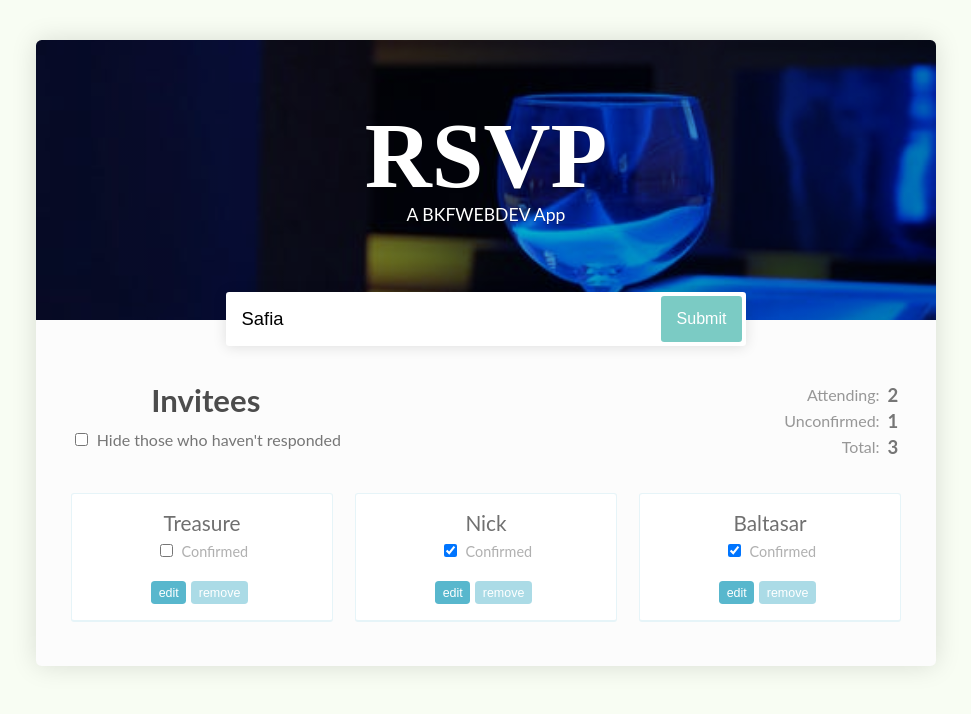
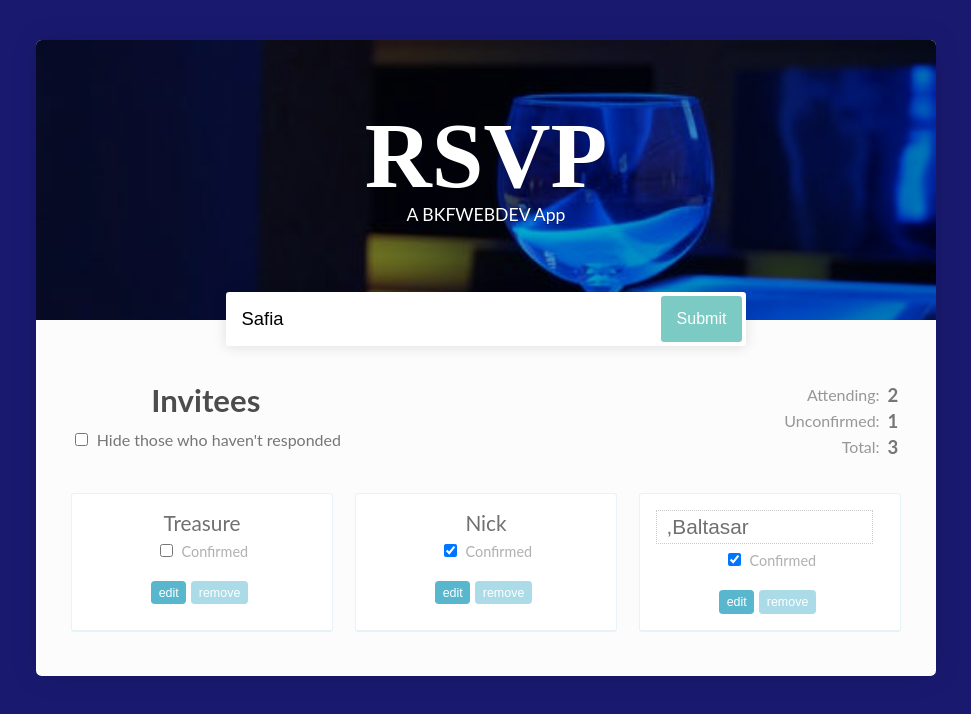
Before and after one commit to bkfwebdev/react-rsvp-app, a React (Create React App) app: page / in a window 1280 px wide. Shown: the top 714 px of the page, without its empty margins (154-1125 px from the left). Built offline with nearby package versions, Linux system fonts and the light colour scheme.

Commit message:
further component break down, working on edit feature

```diff
--- a/src/App.js
+++ b/src/App.js
@@ -8,27 +8,31 @@
     guests:[
       {
         name:"Treasure",
-        isConfirmed:false
+        isConfirmed:false,
+        isEditing:false
       },
       {
         name:"Nick",
-        isConfirmed:true
+        isConfirmed:true,
+        isEditing:false
       },
       {
         name:"Baltasar",
-        isConfirmed:true
+        isConfirmed:true,
+        isEditing:true
       }
     ]
   };
 
 getTotalInvited = () => this.state.guests.length;
-toggleConfirmationAt = indexToChange => {
+
+toggleGuestPropertyAt  =(property, indexToChange) => {
   this.setState({
     guests:this.state.guests.map((guest,index)=>{
       if (index === indexToChange){
         return {
           ...guest,
-          isConfirmed : !guest.isConfirmed
+          [property] : !guest[property]
         };
       }
       return guest;
@@ -36,6 +40,11 @@
   });
 
 }
+
+toggleConfirmationAt = index => this.toggleGuestPropertyAt("isConfirmed",index);
+toggleEditingAt = index => this.toggleGuestPropertyAt("isEditing",index);
+
+
 
   render() {
     return (
@@ -73,7 +82,8 @@
         </table>
        <GuestList
        guests = {this.state.guests}
-       toggleConfirmationAt ={this.toggleConfirmationAt}/>
+       toggleConfirmationAt ={this.toggleConfirmationAt}
+       toggleEditingAt = {this.toggleEditingAt}/>
       </div>
     </div>
     );
--- a/src/Guest.js
+++ b/src/Guest.js
@@ -1,13 +1,13 @@
 import React from "react";
 import PropTypes from "prop-types";
-
+import GuestName from "./GuestName";
 const Guest = props =>
 <li>
-  <span>{props.name}</span>
+  <GuestName isEditing = {props.isEditing}> {props.name}</GuestName>
   <label>
     <input type="checkbox" checked = {props.isConfirmed} onChange ={props.handleConfirmation}/> Confirmed
   </label>
-  <button>edit</button>
+  <button onClick = {props.handleToggleEditing}>edit</button>
   <button>remove</button>
 </li>;
 
@@ -16,7 +16,9 @@
 Guest.propTypes = {
     name: PropTypes.string.isRequired,
     isConfirmed: PropTypes.bool.isRequired,
-    handleConfirmation: PropTypes.func.isRequired
+    isEditing:PropTypes.bool.isRequired,
+    handleConfirmation: PropTypes.func.isRequired,
+    handleToggleEditing: PropTypes.func.isRequired
   }
 
 export default Guest;
--- a/src/GuestList.js
+++ b/src/GuestList.js
@@ -5,15 +5,20 @@
 const GuestList = props =>
 <ul>
 {props.guests.map((guest, index) =>
-  <Guest key={index} name = {guest.name} isConfirmed = {guest.isConfirmed}
-  handleConfirmation = {() => props.toggleConfirmationAt(index)}/>
+  <Guest key={index}
+  name = {guest.name}
+  isConfirmed = {guest.isConfirmed}
+  isEditing = {guest.isEditing}
+  handleConfirmation = {() => props.toggleConfirmationAt(index)}
+  handleToggleEditing = {() => props.toggleEditingAt(index)}/>
 
 )}
 </ul>;
 
 GuestList.propTypes = {
     guests: PropTypes.array.isRequired,
-    toggleConfirmationAt:PropTypes.func.isRequired
+    toggleConfirmationAt:PropTypes.func.isRequired,
+    toggleEditingAt:PropTypes.func.isRequired
   }
 
 export default GuestList;
--- /dev/null
+++ b/src/GuestName.js
@@ -0,0 +1,22 @@
+import React from "react";
+import PropTypes from "prop-types";
+
+const GuestName = props => {
+    if(props.isEditing){
+        return (
+            <input type="text" value={props.children}/>
+        );
+    }
+
+    return (
+        <span>{props.children}</span>
+    );
+}
+
+GuestName.propTypes = {
+
+    isEditing:PropTypes.bool.isRequired
+
+  }
+
+export default GuestName;
--- a/src/index.css
+++ b/src/index.css
@@ -10,7 +10,8 @@
 body {
   font-family: 'Lato', sans-serif;
   color: #4c4c4c;
-  background: #f8fdf3;
+  background: #191970;
+
 }
 
 .App {
```
Also changed, not shown: src/images/nyskyline.jpg (added).
